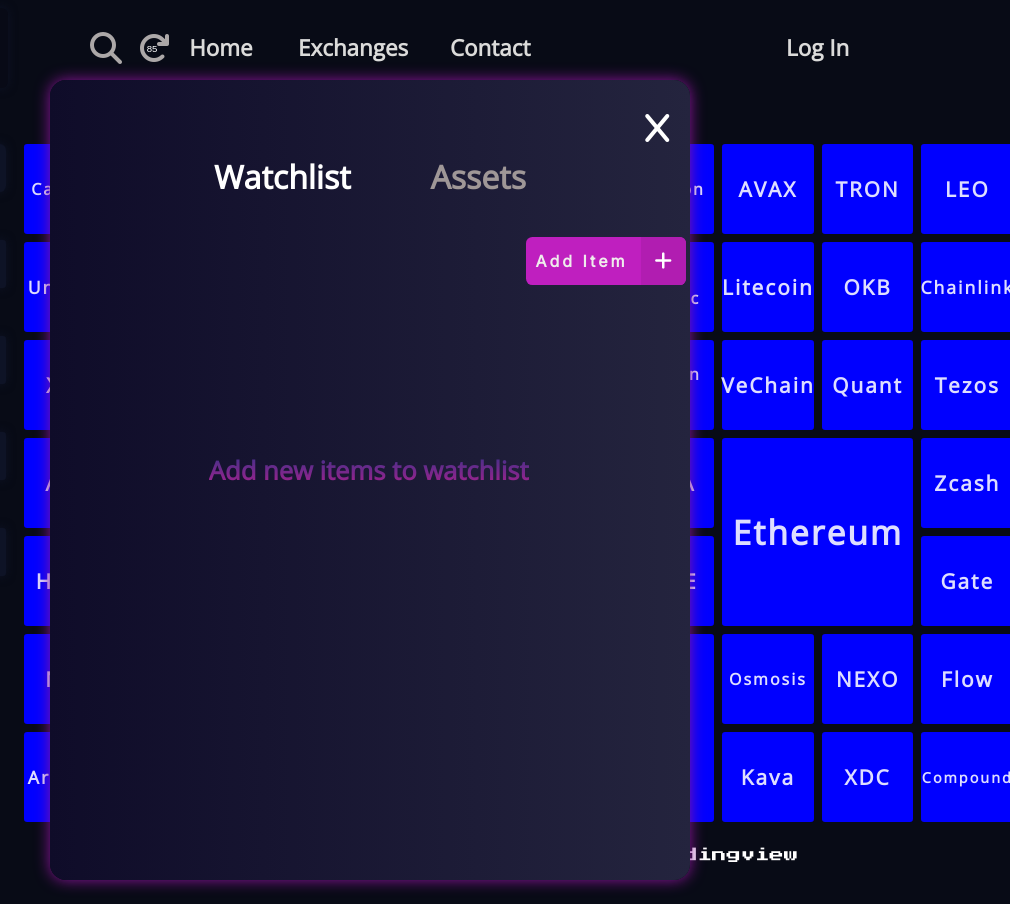
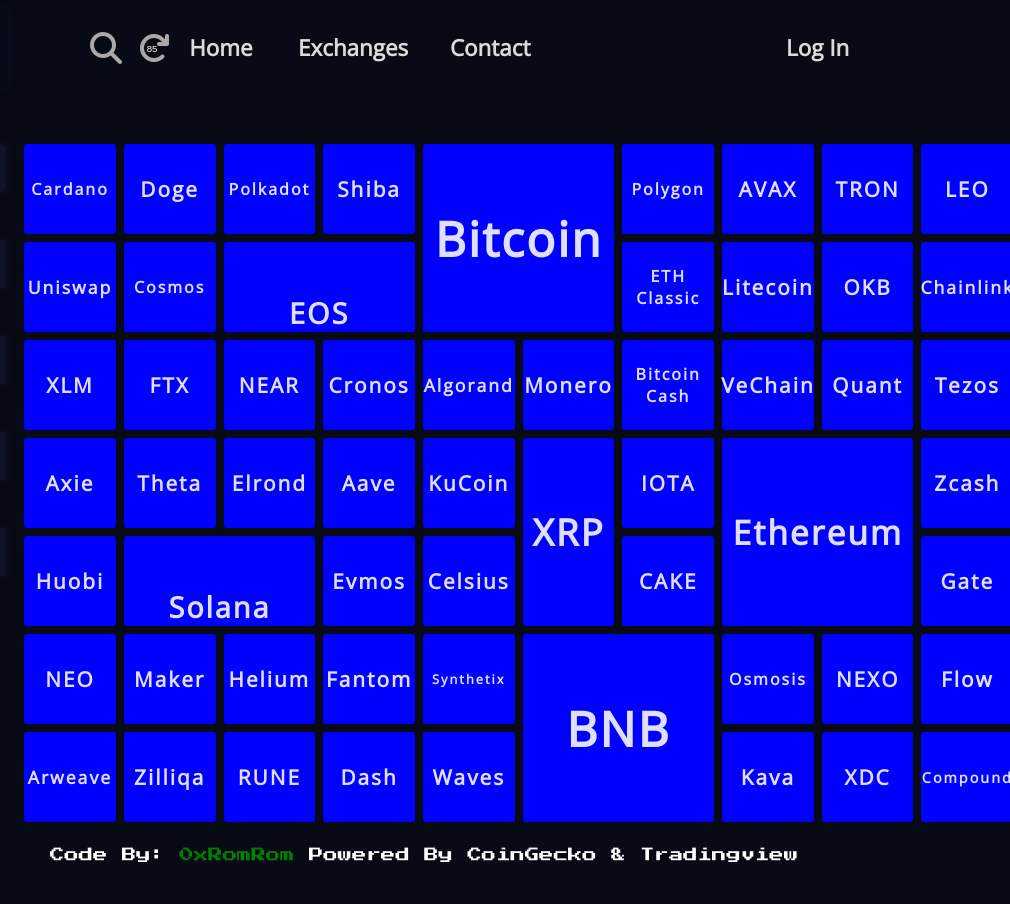
Before and after one commit to 0xRomRom/Q-Dash, a website built with Parcel: page index.html in a window 1280 px wide. Shown: the full height of the page, 270-1280 px from the left. Built offline with nearby package versions, Linux system fonts and the light colour scheme; some packages are replaced by stand-ins of ours; no server answers; a script that the page names is missing.

Commit message:
Reset working changes

```diff
--- a/index.html
+++ b/index.html
@@ -757,7 +757,7 @@
           </div>
         </div>
       </div>
-      <div class="watchlist-div">
+      <div class="watchlist-div hidden">
         <div class="modal-dropshadow hidden"></div>
         <i class="fa-solid fa-x watch-close"></i>
         <div class="toggle-watchlist">
```
Also changed, not shown: dist/index.html.
